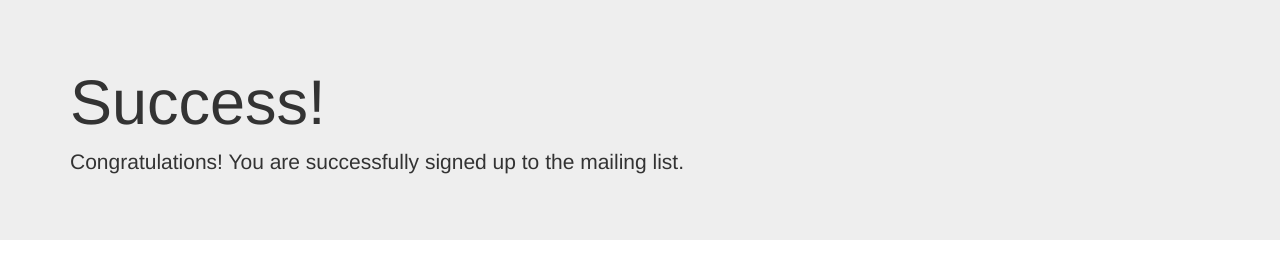
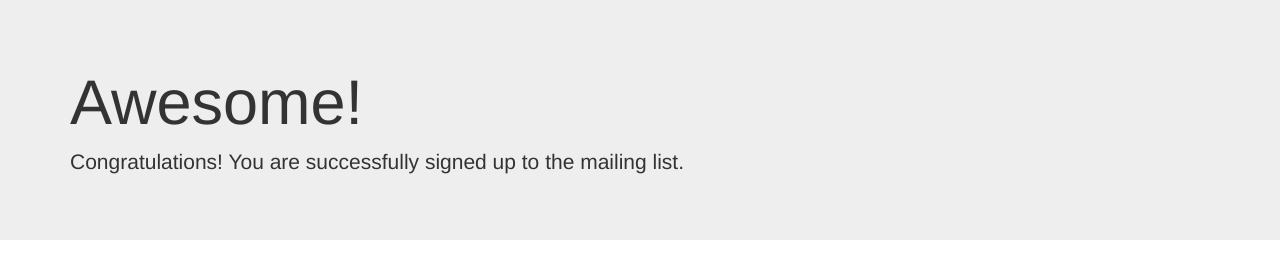
Before and after one commit to vinayakkgarg/newsletter-signup, a website: page success.html in a window 1280 px wide. Drawn offline with nearby package versions, Linux system fonts and the light colour scheme.

Commit message:
changed success page h1

```diff
--- a/success.html
+++ b/success.html
@@ -14,7 +14,7 @@
   <body>
     <div class="jumbotron jumbotron-fluid">
       <div class="container">
-        <h1 class="display-4">Success!</h1>
+        <h1 class="display-4">Awesome!</h1>
         <p class="lead">
           Congratulations! You are successfully signed up to the mailing list.
         </p>
```
